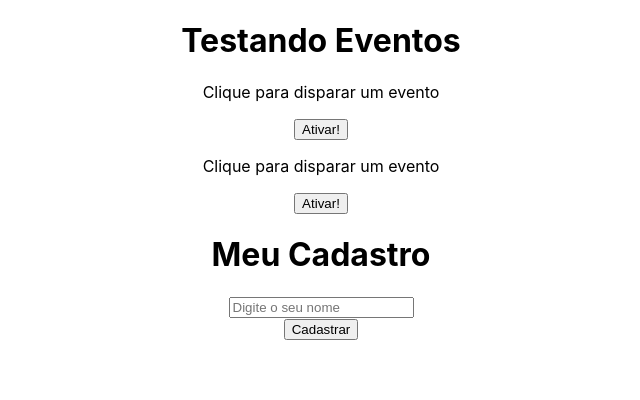
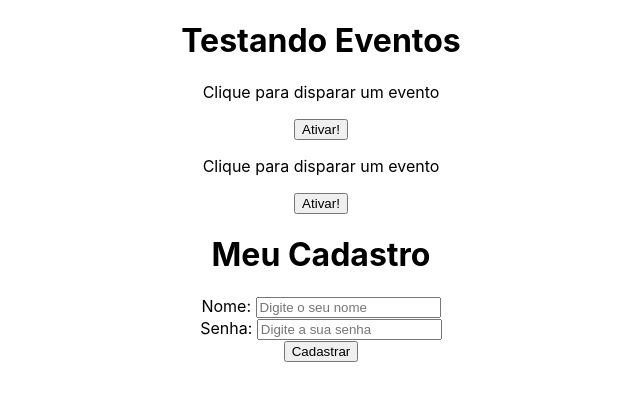
Before and after one commit to dornelesfernando/Frameworks, a React (Create React App) app in the folder React.js/my-project/: page / in a window 1280 px wide. Shown: the top 400 px of the page, without its empty margins (319-959 px from the left). Built offline with nearby package versions, Linux system fonts and the light colour scheme.

Commit message:
init - useState

```diff
--- a/React.js/my-project/src/components/Form.js
+++ b/React.js/my-project/src/components/Form.js
@@ -1,15 +1,26 @@
+import { useState } from 'react'
+
 function Form() {
     function cadastrarUsuario(e){
         e.preventDefault();
-        console.log("Cadastrou o usuário!");
+        console.log(`Usuáio ${name} foi cadastrado.`);
     }
+
+    const [name, setName] = useState()
+    const [password, setPassword] = useState()
 
     return(
         <div>
             <h1>Meu Cadastro</h1>
             <form onSubmit={cadastrarUsuario}>
                 <div>
-                    <input type="text" placeholder="Digite o seu nome"/>
+                    <label htmlFor="name">Nome: </label>
+                    <input type="text" id="name" name="name" placeholder="Digite o seu nome" onChange={(e) => setName(e.target.value)}/>
+
+                </div>
+                <div>
+                    <label htmlFor="password">Senha: </label>
+                    <input type="password" id="password" name="password" placeholder="Digite a sua senha" onChange={(e) => setPassword(e.target.value)}/>
                 </div>
                 <div>
                     <input type="submit" value="Cadastrar"/>
```
